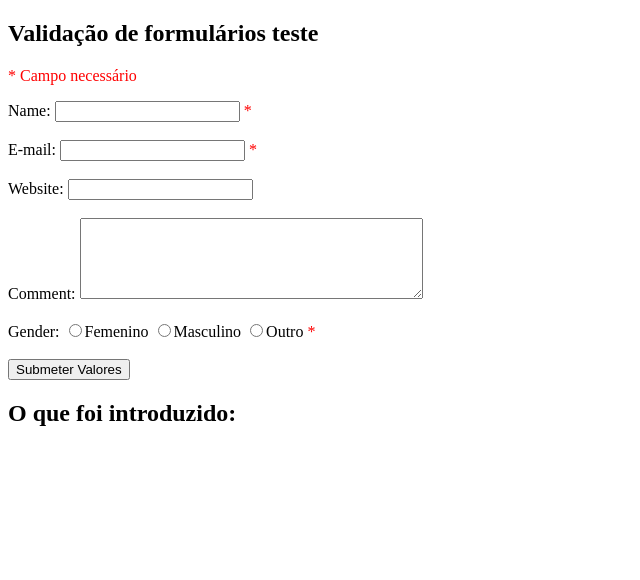
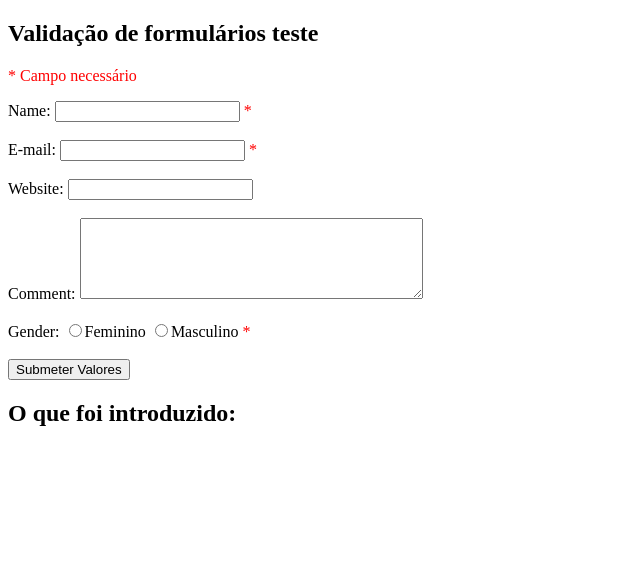
Before and after one commit to dpnpinto/phpexamples, a PHP site: page /exemplo_autov.php in a window 1280 px wide. Shown: the top 580 px of the page, without its empty margins (0-640 px from the left). Run offline with PHP 8.4, Linux system fonts and the light colour scheme.

Commit message:
Update exemplo_autov.php

```diff
--- a/exemplo_autov.php
+++ b/exemplo_autov.php
@@ -68,9 +68,8 @@ function test_input($data) {
   Comment: <textarea name="comment" rows="5" cols="40"></textarea>
   <br><br>
   Gender:
-  <input type="radio" name="gender" value="F">Femenino
+  <input type="radio" name="gender" value="F">Feminino
   <input type="radio" name="gender" value="M">Masculino
-  <input type="radio" name="gender" value="O">Outro
   <span class="error">* <?php echo $genderErr;?></span>
   <br><br>
   <input type="submit" name="Submit" value="Submeter Valores">
```
